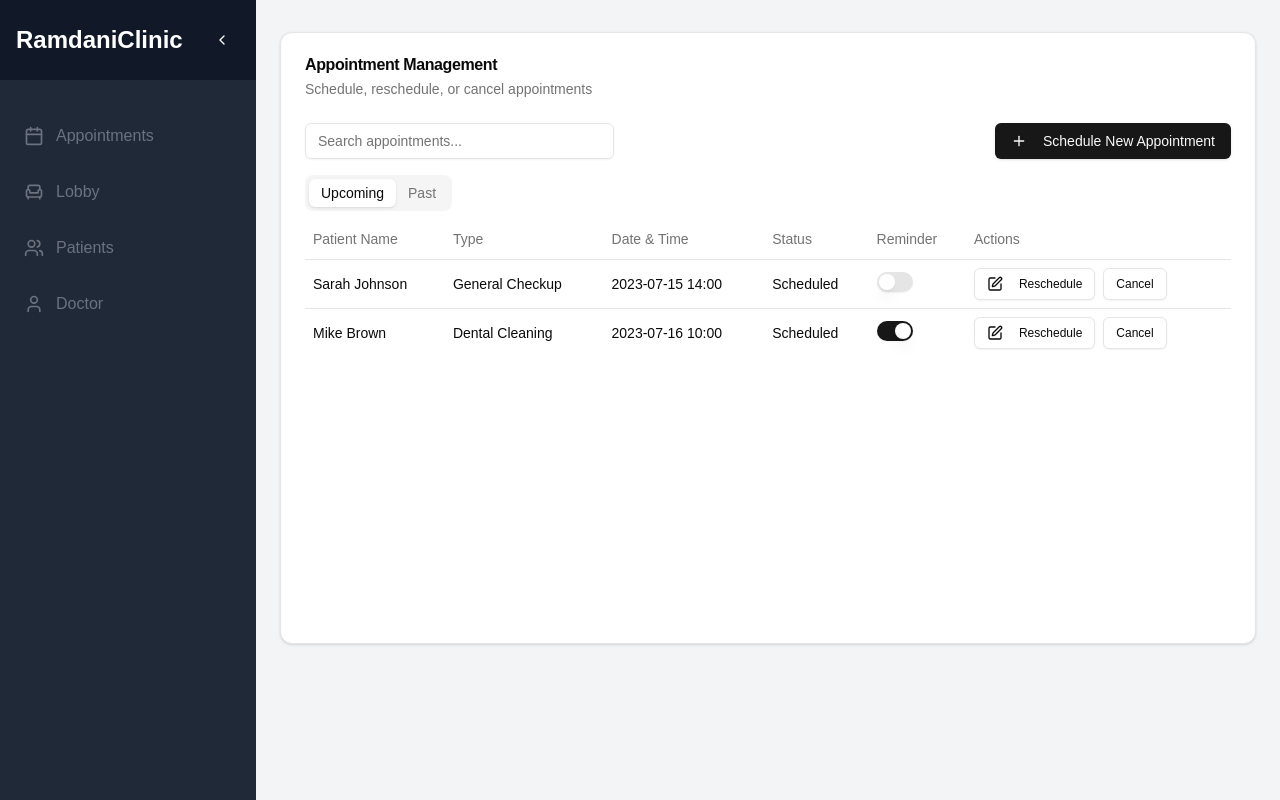
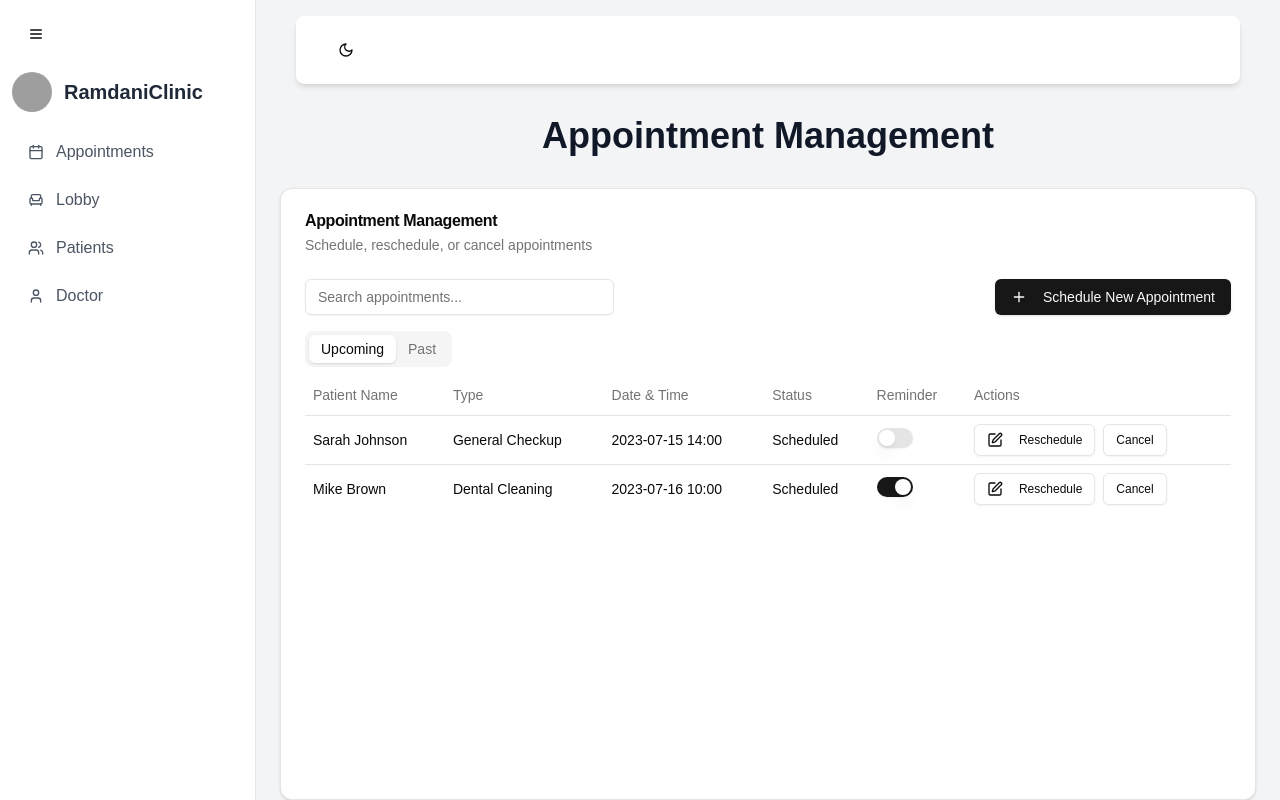
Before and after one commit to ismail-devmaster/nework, a Next.js app: page /receptionist/appointments in a window 1280 px wide. Built offline with nearby package versions, Linux system fonts and the light colour scheme; grey boxes are pictures that could not be loaded.

Commit message:
add features in receptionist page

```diff
--- a/app/doctor/page.tsx
+++ b/app/doctor/page.tsx
@@ -297,17 +297,6 @@ export default function Dashboard() {
         </main>
       </div>
 
-      {/* Footer */}
-      <footer className="fixed bottom-0 left-0 right-0 border-t text-center bg-white dark:bg-gray-900">
-        <div className="container flex flex-col items-center justify-center py-10 md:h-24 md:flex-row md:py-0">
-          <div className="flex flex-col items-center gap-4 px-8 md:flex-row md:gap-2 md:px-0">
-            <p className="text-center text-sm leading-loose text-gray-600 dark:text-gray-400 md:text-left">
-              © 2023 DentaCare. All rights reserved.
-            </p>
-          </div>
-        </div>
-      </footer>
-
       {/* Dialogs */}
       <Dialog
         open={isAddPatientDialogOpen}
--- a/app/patient/layout.tsx
+++ b/app/patient/layout.tsx
@@ -6,12 +6,10 @@ import {
   Calendar,
   CreditCard,
   FileText,
-  Home,
   Menu,
   Moon,
   Sun,
   User,
-  ChevronRight,
 } from "lucide-react";
 import { Button } from "@/components/ui/button";
 import { Card, CardContent, CardHeader, CardTitle } from "@/components/ui/card";
--- a/app/receptionist/appointments/page.tsx
+++ b/app/receptionist/appointments/page.tsx
@@ -1,10 +1,7 @@
 "use client";
 
 import * as React from "react";
-import {
-  Plus,
-  Edit,
-} from "lucide-react";
+import { Plus, Edit } from "lucide-react";
 import { Button } from "@/components/ui/button";
 import {
   Card,
@@ -154,6 +151,10 @@ const ReceptionistAppointments = () => {
   const today = new Date();
   const formattedToday = today.toISOString().split("T")[0];
   return (
+    <div className="w-full max-w-6xl mx-auto">
+      <h1 className="text-4xl font-extrabold text-gray-900 mb-8 text-center dark:text-white">
+        Appointment Management
+      </h1>
       <Card className="mb-8">
         <CardHeader>
           <CardTitle>Appointment Management</CardTitle>
@@ -440,7 +441,9 @@ const ReceptionistAppointments = () => {
                               <Button
                                 variant="outline"
                                 size="sm"
-                              onClick={() => handleToggleStatus(appointment.id)}
+                                onClick={() =>
+                                  handleToggleStatus(appointment.id)
+                                }
                               >
                                 {appointment.status === "Scheduled"
                                   ? "Cancel"
@@ -495,6 +498,7 @@ const ReceptionistAppointments = () => {
           </Tabs>
         </CardContent>
       </Card>
+    </div>
   );
 };
 export default ReceptionistAppointments;
--- a/app/receptionist/doctor/page.tsx
+++ b/app/receptionist/doctor/page.tsx
@@ -113,6 +113,10 @@ const ReceptionistDoctor = () => {
   };
 
   return (
+    <div className="w-full max-w-6xl mx-auto">
+      <h1 className="text-4xl font-extrabold text-gray-900 mb-8 text-center dark:text-white">
+        Doctor Management
+      </h1>
       <Card className="mb-8">
         <CardHeader>
           <CardTitle>Doctor Schedule Management</CardTitle>
@@ -242,6 +246,7 @@ const ReceptionistDoctor = () => {
           </div>
         </CardContent>
       </Card>
+    </div>
   );
 };
 
--- a/app/receptionist/layout.tsx
+++ b/app/receptionist/layout.tsx
@@ -1,16 +1,15 @@
 "use client";
 
-import * as React from "react";
+import React, { useState } from "react";
+import { Calendar, Menu, Armchair, User, Users, Sun, Moon } from "lucide-react";
+import { Button } from "@/components/ui/button";
+import { Avatar, AvatarFallback, AvatarImage } from "@/components/ui/avatar";
 import {
-  Calendar,
-  ChevronLeft,
-  ChevronRight,
-  Armchair,
-  User,
-  Users,
-  Home,
-} from "lucide-react";
-import { Button } from "@/components/ui/button";
+  Tooltip,
+  TooltipContent,
+  TooltipProvider,
+  TooltipTrigger,
+} from "@/components/ui/tooltip";
 import Link from "next/link";
 
 const ReceptionistDashboardComponent = ({
@@ -25,6 +24,10 @@ const ReceptionistDashboardComponent = ({
 
   const toggleSidebar = () => {
     setIsSidebarOpen(!isSidebarOpen);
+  };
+  const [darkMode, setDarkMode] = useState(false);
+  const toggleDarkMode = () => {
+    setDarkMode(!darkMode);
   };
 
   React.useEffect(() => {
@@ -50,86 +53,120 @@ const ReceptionistDashboardComponent = ({
       <aside
         className={`${
           isSidebarOpen ? "w-64" : "w-20"
-        } overflow-y-auto bg-gray-800 transition-all duration-300 ease-in-out flex flex-col`}
+        } overflow-y-auto transition-all duration-300 ease-in-out flex flex-col`}
       >
-        <div className="flex items-center justify-between h-20 bg-gray-900 px-4 ">
-          {isSidebarOpen && (
-            <Link href="/receptionist" onClick={() => setActiveContent("")}>
-              <h2 className="text-2xl font-semibold text-white">
-                RamdaniClinic
-              </h2>
-            </Link>
-          )}
+        <div className="h-full px-3 py-4 overflow-y-auto bg-white dark:bg-gray-800 border-r border-gray-200 dark:border-gray-700">
           <Button
             variant="ghost"
-            size="icon"
-            onClick={toggleSidebar}
-            className="text-white hover:bg-gray-700"
+            onClick={() => setIsSidebarOpen(!isSidebarOpen)}
+            className="mb-5"
           >
-            {isSidebarOpen ? (
-              <ChevronLeft className="h-6 w-6" />
-            ) : (
-              <ChevronRight className="h-6 w-6" />
+            <Menu className="h-6 w-6" />
+          </Button>
+
+          <Link href="/receptionist" className="flex items-center mb-5">
+            <Avatar className="h-10 w-10">
+              <AvatarImage
+                src="/placeholder.svg?height=40&width=40"
+                alt="Receptionist"
+              />
+              <AvatarFallback>RC</AvatarFallback>
+            </Avatar>
+            {isSidebarOpen && (
+              <span className="ml-3 text-xl font-semibold text-gray-800 dark:text-white">
+                RamdaniClinic
+              </span>
             )}
-            <span className="sr-only">Toggle Sidebar</span>
-          </Button>
-        </div>
-        <nav className="mt-5 flex-grow">
+          </Link>
+
+          <nav className="space-y-2">
             <Link
-            // className="flex items-center px-6 py-2 mt-4"
-            className={`flex items-center px-6 py-2 mt-4 ${
+              className={`flex items-center px-4 py-2 ${
                 activeContent === "appointments"
-                ? "text-gray-100 bg-gray-700 bg-opacity-25"
-                : "text-gray-500 hover:bg-gray-700 hover:bg-opacity-25 hover:text-gray-100"
+                  ? "text-gray-900 dark:text-white bg-gray-100 dark:bg-gray-700"
+                  : "text-gray-600 dark:text-gray-400 hover:bg-gray-100 dark:hover:bg-gray-700 hover:text-gray-900 dark:hover:text-white"
               }`}
               href="/receptionist/appointments"
               onClick={() => setActiveContent("appointments")}
             >
-            <Calendar className="w-5 h-5" />
-            {isSidebarOpen && <span className="mx-3">Appointments</span>}
+              <Calendar className="w-4 h-4" />
+              {isSidebarOpen && <span className="ml-3">Appointments</span>}
             </Link>
 
             <Link
-            className={`flex items-center px-6 py-2 mt-4 ${
+              className={`flex items-center px-4 py-2 ${
                 activeContent === "lobby"
-                ? "text-gray-100 bg-gray-700 bg-opacity-25"
-                : "text-gray-500 hover:bg-gray-700 hover:bg-opacity-25 hover:text-gray-100"
+                  ? "text-gray-900 dark:text-white bg-gray-100 dark:bg-gray-700"
+                  : "text-gray-600 dark:text-gray-400 hover:bg-gray-100 dark:hover:bg-gray-700 hover:text-gray-900 dark:hover:text-white"
               }`}
               href="/receptionist/lobby"
               onClick={() => setActiveContent("lobby")}
             >
-            <Armchair className="w-5 h-5" />
-            {isSidebarOpen && <span className="mx-3">Lobby</span>}
+              <Armchair className="w-4 h-4" />
+              {isSidebarOpen && <span className="ml-3">Lobby</span>}
             </Link>
+
             <Link
-            className={`flex items-center px-6 py-2 mt-4 ${
-              activeContent === "patinets"
-                ? "text-gray-100 bg-gray-700 bg-opacity-25"
-                : "text-gray-500 hover:bg-gray-700 hover:bg-opacity-25 hover:text-gray-100"
+              className={`flex items-center px-4 py-2 ${
+                activeContent === "patients"
+                  ? "text-gray-900 dark:text-white bg-gray-100 dark:bg-gray-700"
+                  : "text-gray-600 dark:text-gray-400 hover:bg-gray-100 dark:hover:bg-gray-700 hover:text-gray-900 dark:hover:text-white"
               }`}
               href="/receptionist/patients"
               onClick={() => setActiveContent("patients")}
             >
-            <Users className="w-5 h-5" />
-            {isSidebarOpen && <span className="mx-3">Patients</span>}
+              <Users className="w-4 h-4" />
+              {isSidebarOpen && <span className="ml-3">Patients</span>}
             </Link>
+
             <Link
-            className={`flex items-center px-6 py-2 mt-4 ${
+              className={`flex items-center px-4 py-2 ${
                 activeContent === "doctor"
-                ? "text-gray-100 bg-gray-700 bg-opacity-25"
-                : "text-gray-500 hover:bg-gray-700 hover:bg-opacity-25 hover:text-gray-100"
+                  ? "text-gray-900 dark:text-white bg-gray-100 dark:bg-gray-700"
+                  : "text-gray-600 dark:text-gray-400 hover:bg-gray-100 dark:hover:bg-gray-700 hover:text-gray-900 dark:hover:text-white"
               }`}
               href="/receptionist/doctor"
               onClick={() => setActiveContent("doctor")}
             >
-            <User className="w-5 h-5" />
-            {isSidebarOpen && <span className="mx-3">Doctor</span>}
+              <User className="w-4 h-4" />
+              {isSidebarOpen && <span className="ml-3">Doctor</span>}
             </Link>
           </nav>
+        </div>
       </aside>
 
       {/* Main Content */}
       <main className="flex-1 overflow-x-hidden overflow-y-auto bg-gray-100">
+        <header className="bg-white dark:bg-gray-800 shadow-md rounded-lg mb-0 mx-10 my-4">
+          <div className="max-w-7xl mx-auto px-4 sm:px-6 lg:px-8 py-4 flex justify-between items-center">
+            <div className="flex items-center space-x-4">
+              <TooltipProvider>
+                <Tooltip>
+                  <TooltipTrigger asChild>
+                    <Button
+                      variant="ghost"
+                      size="icon"
+                      onClick={toggleDarkMode}
+                    >
+                      {darkMode ? (
+                        <Sun className="h-5 w-5" />
+                      ) : (
+                        <Moon className="h-5 w-5" />
+                      )}
+                    </Button>
+                  </TooltipTrigger>
+                  <TooltipContent>
+                    <p>
+                      {darkMode
+                        ? "Switch to Light Mode"
+                        : "Switch to Dark Mode"}
+                    </p>
+                  </TooltipContent>
+                </Tooltip>
+              </TooltipProvider>
+            </div>
+          </div>
+        </header>
         <div className="container px-6 py-8 mx-auto">{children}</div>
       </main>
     </div>
```
Also changed, not shown: app/receptionist/lobby/page.tsx (+12 -2 lines), app/receptionist/page.tsx (+6 -9 lines), app/receptionist/patients/page.tsx (+13 -10 lines). Lines whose indentation alone changed are shown as unchanged.
